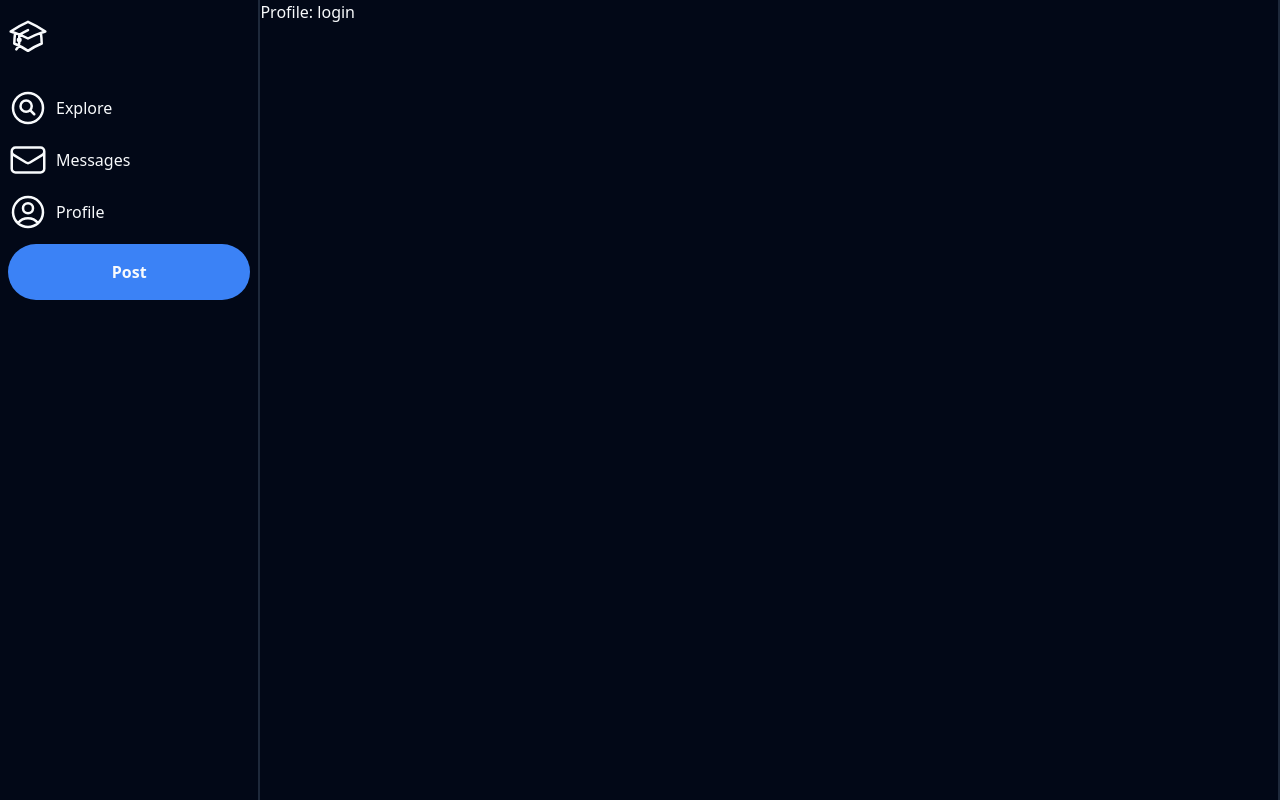
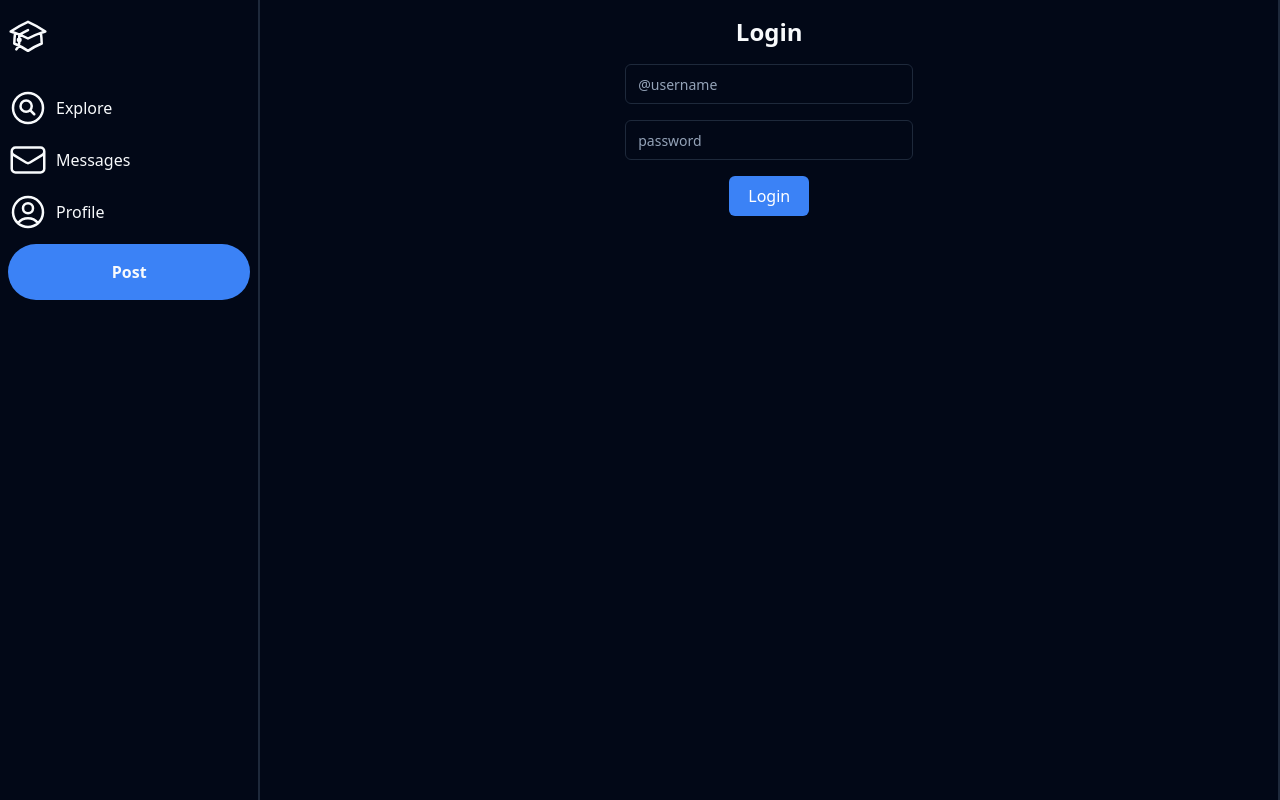
Before and after one commit to qa-codecademy/mkwd12-wdel1, a Next.js app in the folder class_04/twitter/: page /login in a window 1280 px wide. Built offline with nearby package versions, Linux system fonts and the light colour scheme.

Commit message:
class 6 done

```diff
--- /dev/null
+++ b/class_04/twitter/src/app/[username]/loading.tsx
@@ -0,0 +1,6 @@
+import LoadingSpinner from "../../components/loading-spinner";
+
+
+export default function Loading() {
+	return <LoadingSpinner />;
+}
--- a/class_04/twitter/src/app/[username]/page.tsx
+++ b/class_04/twitter/src/app/[username]/page.tsx
@@ -1,7 +1,68 @@
+import Link from 'next/link';
+import { getUserByUsername } from '../../services/users.service';
+import Image from 'next/image';
+import { CalendarDaysIcon, MapPinIcon } from '@heroicons/react/24/outline';
+import { LinkIcon } from '@heroicons/react/24/outline';
+
 type ProfileProps = {
 	params: { username: string };
 };
 
-export default function Profile({ params: { username } }: ProfileProps) {
-	return <div>Profile: {username}</div>;
+export default async function Profile({ params: { username } }: ProfileProps) {
+	const user = await getUserByUsername(username);
+
+	if (!user) {
+		return <p>User not found</p>;
+	}
+
+	return (
+		<div>
+			<div className='p-4'>
+				<div className='flex justify-between'>
+					<div className='w-[100px] h-[100px] rounded-full overflow-hidden border-solid border-blue-500 border-2 shadow-md'>
+						<Image
+							alt='avatar'
+							src={user.avatar ?? './avatar-default.svg'}
+							width={100}
+							height={100}
+						/>
+					</div>
+					<Link
+						className='border-solid border-2 border-white text-sm font-bold shadow-md px-4 py-2 text-white h-10 rounded-full'
+						href={`/${username}/edit`}>
+						Edit profile
+					</Link>
+				</div>
+
+				<h1 className='text-2xl font-bold mt-2'>{user.name}</h1>
+				<h2 className='text-slate-400'>@{user.username}</h2>
+				{user.description && <p className='mt-2'>{user.description}</p>}
+				<div className='flex justify-between mt-2 gap-2'>
+					{user.location && (
+						<p className='flex items-center gap-1 text-blue-400 hover:underline'>
+							<MapPinIcon className='size-5' /> {user.location}
+						</p>
+					)}
+					{user.url && (
+						<p className='flex items-center gap-1 text-blue-400 hover:underline'>
+							<LinkIcon className='size-5' />{' '}
+							<a href={user.url} target='_blank'>
+								{user.url}
+							</a>
+						</p>
+					)}
+				</div>
+				<div>
+					{user.joinDate && (
+						<p className='flex items-center gap-1 text-slate-400 mt-2'>
+							<CalendarDaysIcon className='size-5' />
+							Joined {user.joinDate.toDateString()}
+						</p>
+					)}
+				</div>
+			</div>
+
+			{/* Tweet section */}
+		</div>
+	);
 }
--- /dev/null
+++ b/class_04/twitter/src/app/actions/login-user.action.ts
@@ -0,0 +1,15 @@
+'use server';
+
+import { redirect } from 'next/navigation';
+import { loginUser as login } from '../../services/users.service';
+
+export default async function loginUser(formData: FormData) {
+	const loginData = {
+		username: formData.get('username') as string,
+		password: formData.get('password') as string,
+	};
+
+	await login(loginData);
+
+	redirect(`/${formData.get('username')}`);
+}
--- a/class_04/twitter/src/app/actions/register-user.action.ts
+++ b/class_04/twitter/src/app/actions/register-user.action.ts
@@ -1,5 +1,6 @@
 'use server';
 
+import { redirect } from 'next/navigation';
 import { UserCreateModel } from '../../db/schemas/user.schema';
 import { createUser } from '../../services/users.service';
 
@@ -11,4 +12,6 @@ export default async function registerUser(formData: FormData) {
 	};
 
 	await createUser(newUser);
+
+	redirect('/login');
 }
--- /dev/null
+++ b/class_04/twitter/src/app/login/page.tsx
@@ -0,0 +1,27 @@
+import { Input } from '../../components/ui/input';
+import loginUser from '../actions/login-user.action';
+
+export default function Login() {
+	return (
+		<form className='flex flex-col gap-4 items-center p-4' action={loginUser}>
+			<h1 className='text-2xl font-bold'>Login</h1>
+			<Input
+				placeholder='@username'
+				type='text'
+				name='username'
+				className='w-72'
+			/>
+			<Input
+				placeholder='password'
+				type='password'
+				name='password'
+				className='w-72'
+			/>
+			<button
+				type='submit'
+				className='bg-blue-500 rounded-md px-4 py-2 text-white w-20'>
+				Login
+			</button>
+		</form>
+	);
+}
--- a/class_04/twitter/src/services/users.service.ts
+++ b/class_04/twitter/src/services/users.service.ts
@@ -4,6 +4,28 @@ import bcrypt from 'bcrypt';
 
 export async function getUserByUsername(username: string) {
 	return findByUsername(username);
+}
+
+export async function loginUser({
+	username,
+	password,
+}: {
+	username: string;
+	password: string;
+}) {
+	const existingUser = await getUserByUsername(username);
+
+	if (!existingUser) {
+		throw new Error(`Invalid credentials`);
+	}
+
+	const isPasswordEqual = bcrypt.compareSync(password, existingUser.password);
+
+	if (!isPasswordEqual) {
+		throw new Error(`Invalid credentials`);
+	}
+
+	return existingUser;
 }
 
 export async function createUser(userData: UserCreateModel) {
```
